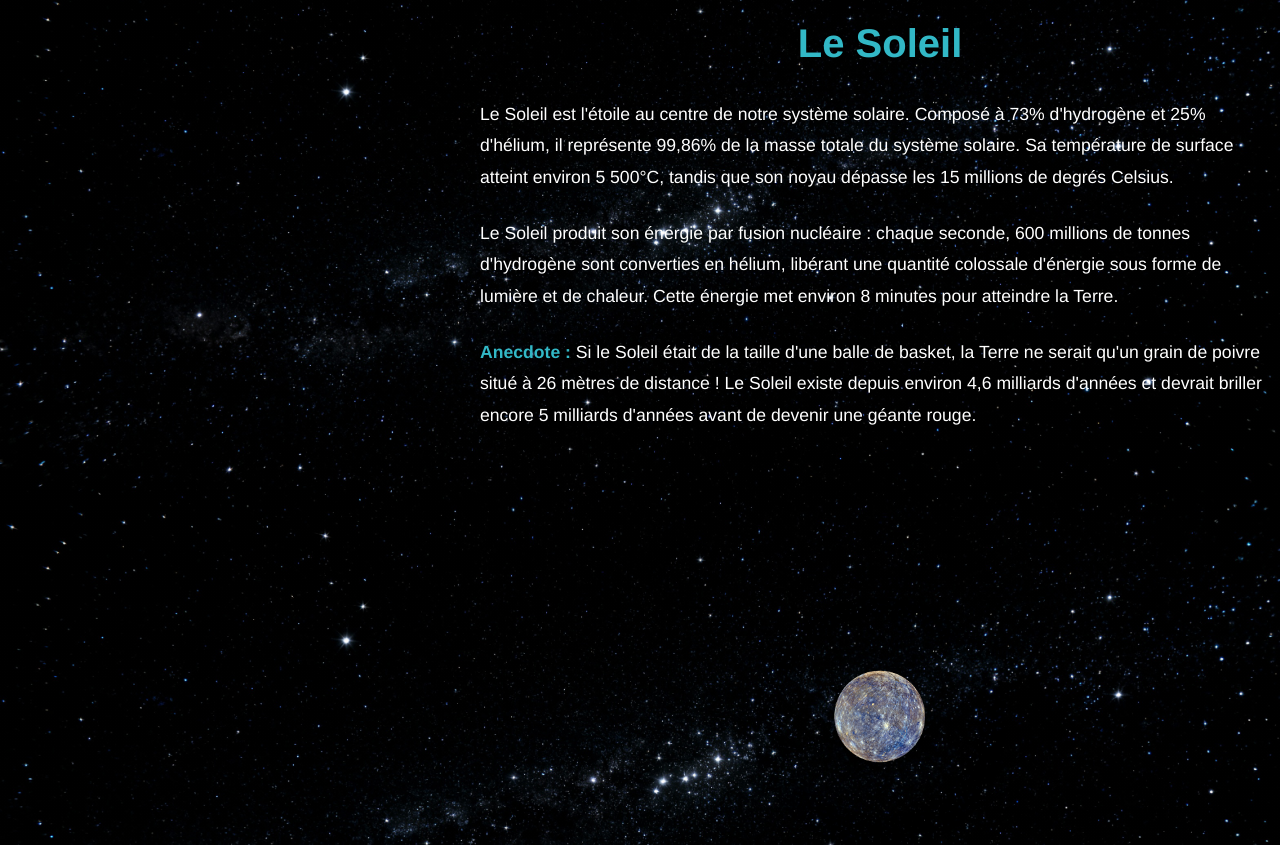
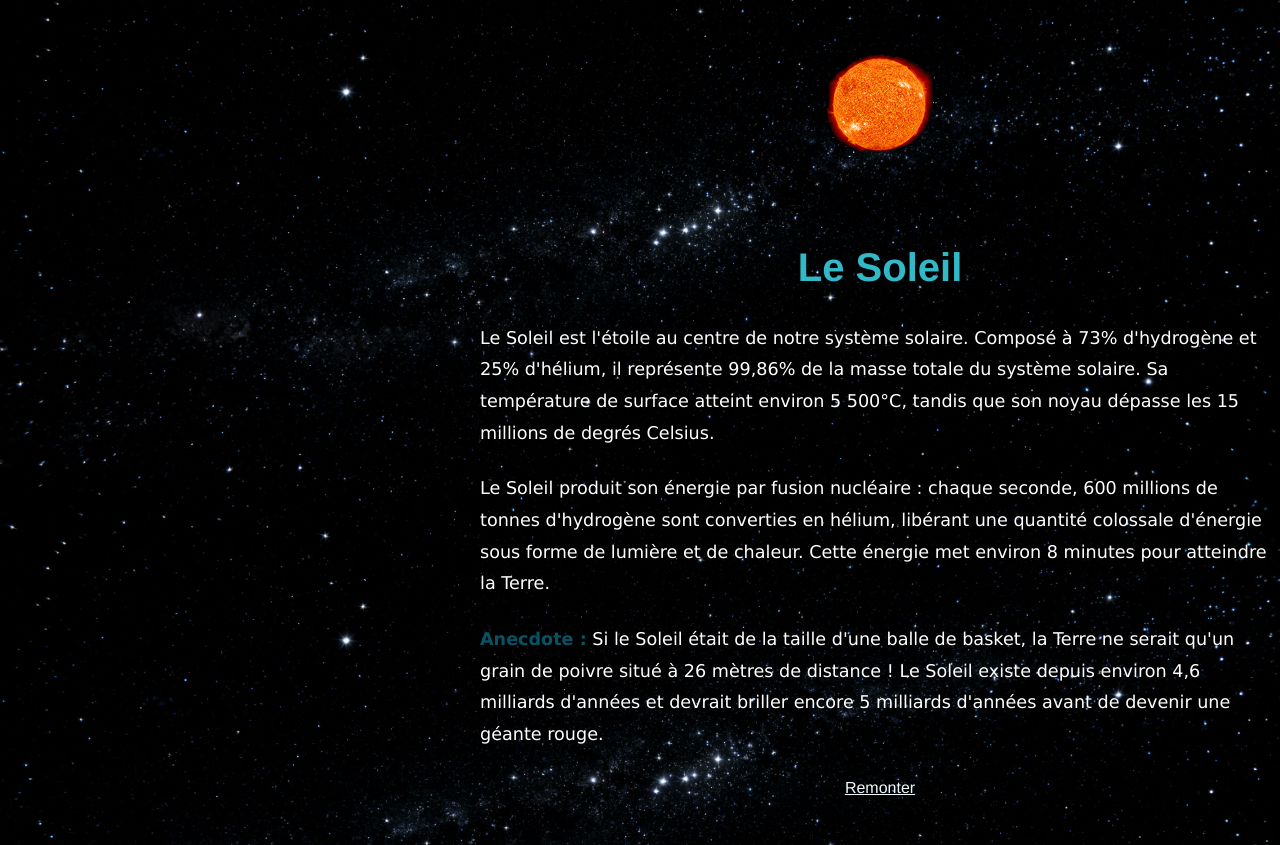
Before and after one commit to Yaseh/Projet-web-Astronomie, a plain HTML site: page systeme.html in a window 1280 px wide. Shown: the part 879-1724 px from the top of the page. Drawn offline with Linux system fonts and the light colour scheme.

Commit message:
mise en page de la page systeme et ajout du bouton remonter

```diff
--- a/css/style.css
+++ b/css/style.css
@@ -136,12 +136,16 @@ body.fond-sys{
     justify-content: center;
     letter-spacing: 2px;
     font-size: 2.5rem;
-    font-family:'Franklin Gothic Medium', 'Arial Narrow', Arial, sans-serif
+    font-family:'Franklin Gothic Medium', 'Arial Narrow', Arial, sans-serif;
+    margin-bottom: 4rem;
+    margin-top: 8rem;
 }
 .intro-sys {
     font-family: 'Times New Roman', Times, serif;
     text-align: center;
     font-size: 1.2rem;
+    margin-bottom: 5rem;
+
     }
     /* partie text + planete */
     .blok-planete-full {
@@ -179,13 +183,18 @@ body.fond-sys{
   font-size: 1.1rem;
   line-height: 1.8;
   margin-bottom: 1.5rem;
+  font-family: Verdana, Geneva, Tahoma, sans-serif;
 }
 
 .texte-planete-center strong {
-  color: #32b8c6;
+  color: #075366;
+
 }
 
 /* Scroll fluide vers les ancres */
 html {
   scroll-behavior: smooth;
 }
+.scroll-top{
+  color: aliceblue;
+}
--- a/systeme.html
+++ b/systeme.html
@@ -24,7 +24,7 @@
 
     <main id="systeme-solaire" class="sys-solar">
         <nav class="nav-planete">
-        <div class="planetes-ligne">
+        <div id="planetes-ligne" class="planetes-ligne">
             <a href="#soleil" class="planetes-link">
                 <img src="./images/soleil.png " alt="Soleil" class="planetes-img">
                 <span>Soleil</span>
@@ -98,6 +98,7 @@
       <strong>Anecdote :</strong> Si le Soleil était de la taille d'une balle de basket, la Terre ne serait qu'un grain de poivre situé à 26 mètres de distance ! Le Soleil existe depuis environ 4,6 milliards d'années et devrait briller encore 5 milliards d'années avant de devenir une géante rouge.
     </p>
   </div>
+   <a href="#planetes-ligne" class="scroll-top">Remonter</a>
 </article>
 
 <!-- Mercure -->
@@ -115,6 +116,7 @@
       <strong>Anecdote :</strong> Mercure possède un énorme noyau de fer qui représente 75% de son rayon, ce qui lui confère un champ magnétique malgré sa petite taille. Les astronomes pensent qu'une collision géante dans le passé aurait arraché une grande partie de son manteau rocheux.
     </p>
   </div>
+   <a href="#planetes-ligne" class="scroll-top">Remonter</a>
 </article>
 
 <!-- Vénus -->
@@ -132,6 +134,7 @@
       <strong>Anecdote :</strong> Vénus tourne sur elle-même dans le sens inverse des autres planètes (rotation rétrograde), et si lentement qu'un jour vénusien (243 jours terrestres) est plus long qu'une année vénusienne (225 jours terrestres) ! De plus, il pleut de l'acide sulfurique dans sa haute atmosphère.
     </p>
   </div>
+   <a href="#planetes-ligne" class="scroll-top">Remonter</a>
 </article>
 
 <!-- Terre -->
@@ -149,6 +152,7 @@
       <strong>Anecdote :</strong> La Terre n'est pas parfaitement ronde, mais légèrement aplatie aux pôles (forme de géoïde). Si toute la glace des pôles fondait, le niveau des océans monterait de 70 mètres ! La vie sur Terre existe depuis environ 3,8 milliards d'années, et l'Homme moderne n'est apparu qu'il y a environ 300 000 ans.
     </p>
   </div>
+   <a href="#planetes-ligne" class="scroll-top">Remonter</a>
 </article>
 
 <!-- Lune -->
@@ -166,6 +170,7 @@
       <strong>Anecdote :</strong> La Lune s'éloigne de la Terre d'environ 3,8 cm par an. Dans des milliards d'années, elle sera trop loin pour créer des éclipses solaires totales. Neil Armstrong et Buzz Aldrin ont été les premiers humains à marcher sur la Lune le 21 juillet 1969 (mission Apollo 11). Les empreintes laissées sur la Lune pourraient rester intactes pendant des millions d'années, car il n'y a ni vent ni pluie pour les effacer.
     </p>
   </div>
+   <a href="#planetes-ligne" class="scroll-top">Remonter</a>
 </article>
 
 <!-- Mars -->
@@ -183,6 +188,7 @@
       <strong>Anecdote :</strong> Des traces d'eau liquide ont été découvertes sur Mars, suggérant qu'elle a pu abriter des océans dans le passé. Aujourd'hui, de la glace d'eau existe sous sa surface et aux pôles. Mars est la planète la plus explorée après la Terre, avec de nombreux rovers (Curiosity, Perseverance) qui y recherchent des traces de vie passée. Un jour martien dure 24h37min, presque comme sur Terre !
     </p>
   </div>
+   <a href="#planetes-ligne" class="scroll-top">Remonter</a>
 </article>
 
 <!-- Jupiter -->
@@ -200,6 +206,7 @@
       <strong>Anecdote :</strong> Jupiter agit comme un "aspirateur cosmique" qui protège les planètes intérieures (dont la Terre) en attirant ou déviant de nombreux astéroïdes et comètes grâce à sa gravité puissante. Un jour sur Jupiter ne dure que 10 heures, ce qui en fait la planète avec la rotation la plus rapide du système solaire ! Europe, l'une de ses lunes, pourrait abriter un océan d'eau liquide sous sa croûte glacée, en faisant une cible privilégiée dans la recherche de vie extraterrestre.
     </p>
   </div>
+   <a href="#planetes-ligne" class="scroll-top">Remonter</a>
 </article>
 
 <!-- Saturne -->
@@ -217,6 +224,7 @@
       <strong>Anecdote :</strong> Les anneaux de Saturne s'étendent sur 282 000 km de diamètre, mais ne font que 10 mètres d'épaisseur en moyenne ! Vus de profil, ils deviennent presque invisibles. Une année sur Saturne dure 29 ans terrestres, mais un jour saturnien ne dure que 10h33min. La sonde Cassini a exploré Saturne pendant 13 ans avant de plonger dans son atmosphère en 2017, révélant des détails fascinants sur cette planète majestueuse.
     </p>
   </div>
+   <a href="#planetes-ligne" class="scroll-top">Remonter</a>
 </article>
 
 <!-- Uranus -->
@@ -234,6 +242,7 @@
       <strong>Anecdote :</strong> La température la plus basse jamais enregistrée dans le système solaire a été mesurée sur Uranus : -224°C ! Malgré sa distance du Soleil, elle est plus froide que Neptune. Une année sur Uranus dure 84 ans terrestres, mais un jour uranien dure 17h14min. Uranus n'a été visitée qu'une seule fois par une sonde spatiale : Voyager 2 en 1986. Son nom vient du dieu grec du ciel, Ouranos.
     </p>
   </div>
+   <a href="#planetes-ligne" class="scroll-top">Remonter</a>
 </article>
 
 <!-- Neptune -->
@@ -251,6 +260,7 @@
       <strong>Anecdote :</strong> Neptune a été découverte en 1846 grâce aux mathématiques ! Les astronomes ont calculé sa position en observant les perturbations de l'orbite d'Uranus. Une année neptunienne dure 165 ans terrestres : depuis sa découverte, Neptune n'a fait qu'une seule orbite complète (terminée en 2011) ! Triton, sa lune, est l'objet le plus froid du système solaire avec une température de surface de -235°C. Il pourrait s'agir d'un objet de la ceinture de Kuiper capturé par la gravité de Neptune.
     </p>
   </div>
+   <a href="#planetes-ligne" class="scroll-top">Remonter</a>
 </article>
 
 
```
